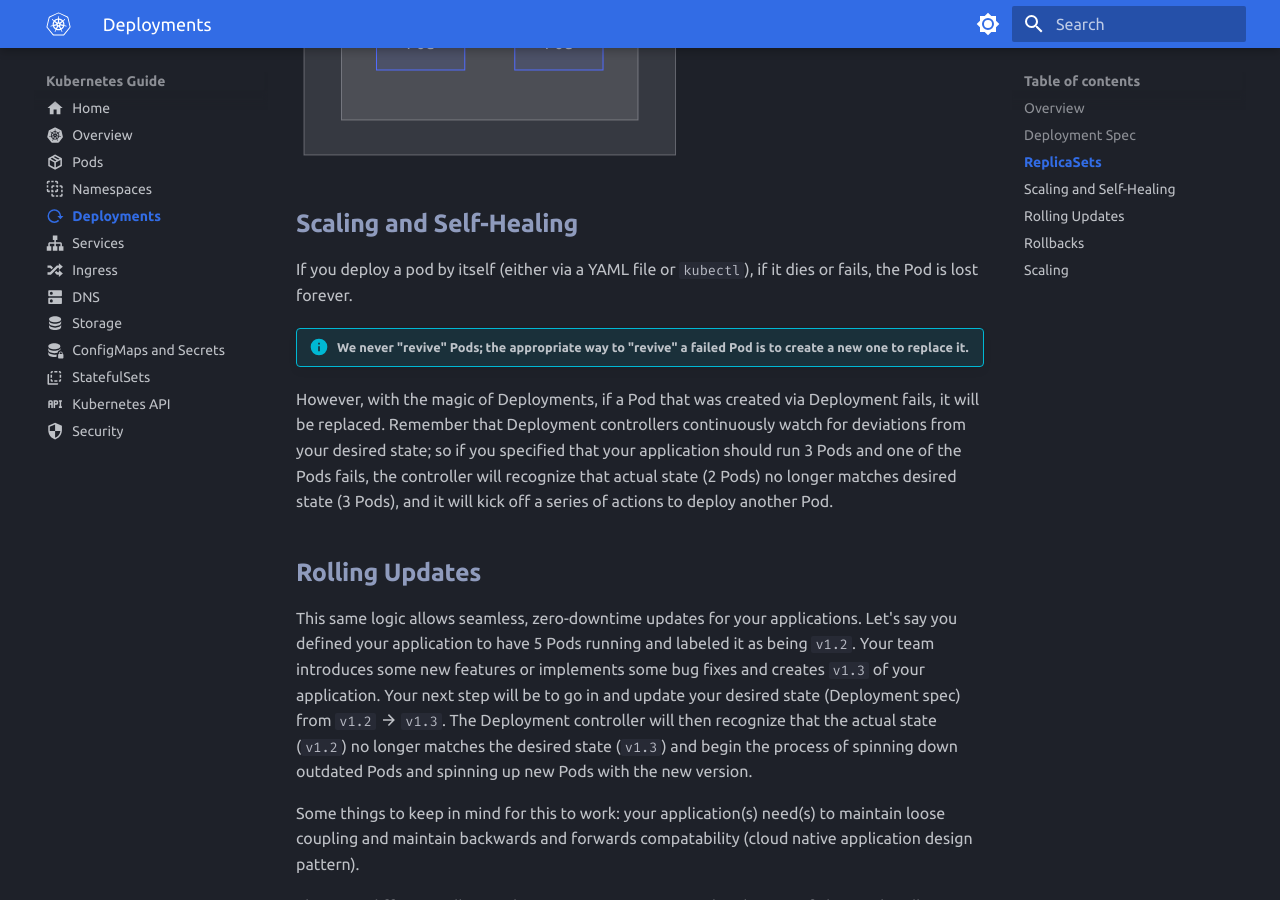
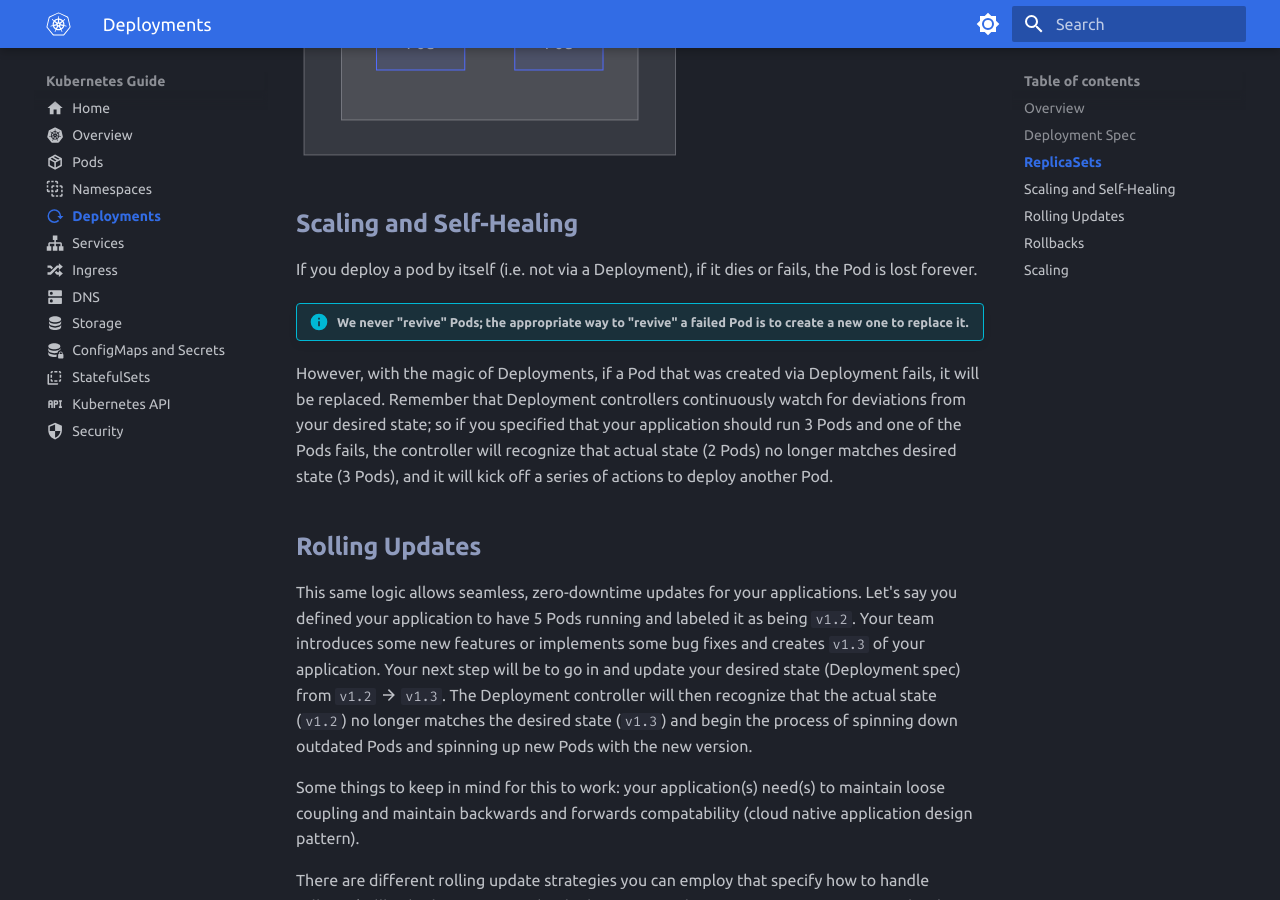
Before and after one commit to Braundo/kubernetes-guide, an MkDocs documentation site: the page built from docs/deployments.md, in a window 1280 px wide and 900 px high, scrolled down 931 px. Built offline with MkDocs 1.6.1 and Material for MkDocs 9.7.7, drawn with Linux system fonts in a browser that asks for light colours.

Commit message:
Update deployments.md

````diff
--- a/docs/deployments.md
+++ b/docs/deployments.md
@@ -24,7 +24,7 @@ flowchart TB
 ```
 
 ## Scaling and Self-Healing
-If you deploy a pod by itself (either via a YAML file or `kubectl`), if it dies or fails, the Pod is lost forever.
+If you deploy a pod by itself (i.e. not via a Deployment), if it dies or fails, the Pod is lost forever.
 !!! info "We never "revive" Pods; the appropriate way to "revive" a failed Pod is to create a new one to replace it."
 However, with the magic of Deployments, if a Pod that was created via Deployment fails, it will be replaced. Remember that Deployment controllers continuously watch for deviations from your desired state; so if you specified that your application should run 3 Pods and one of the Pods fails, the controller will recognize that actual state (2 Pods) no longer matches desired state (3 Pods), and it will kick off a series of actions to deploy another Pod.
 
````
